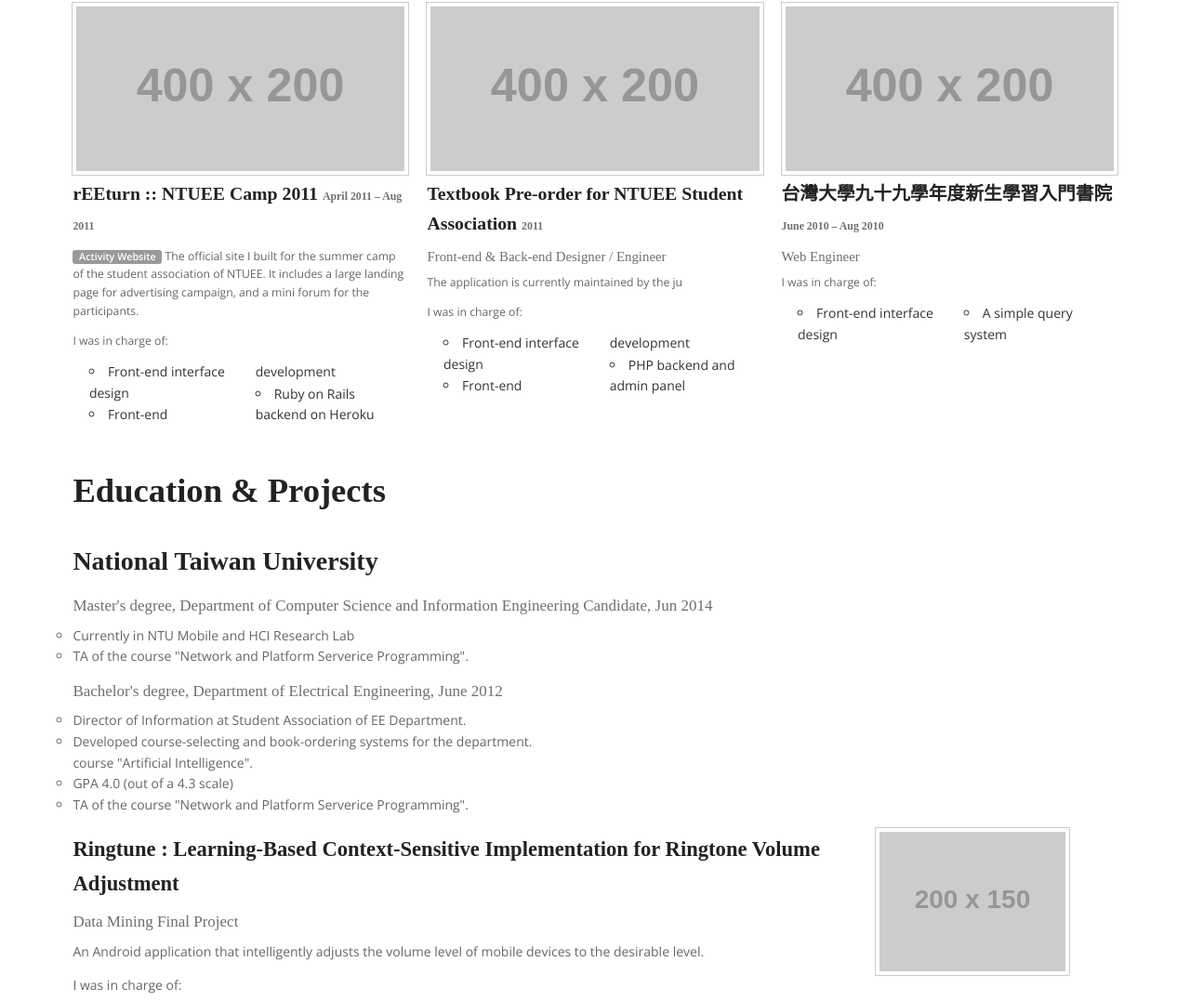
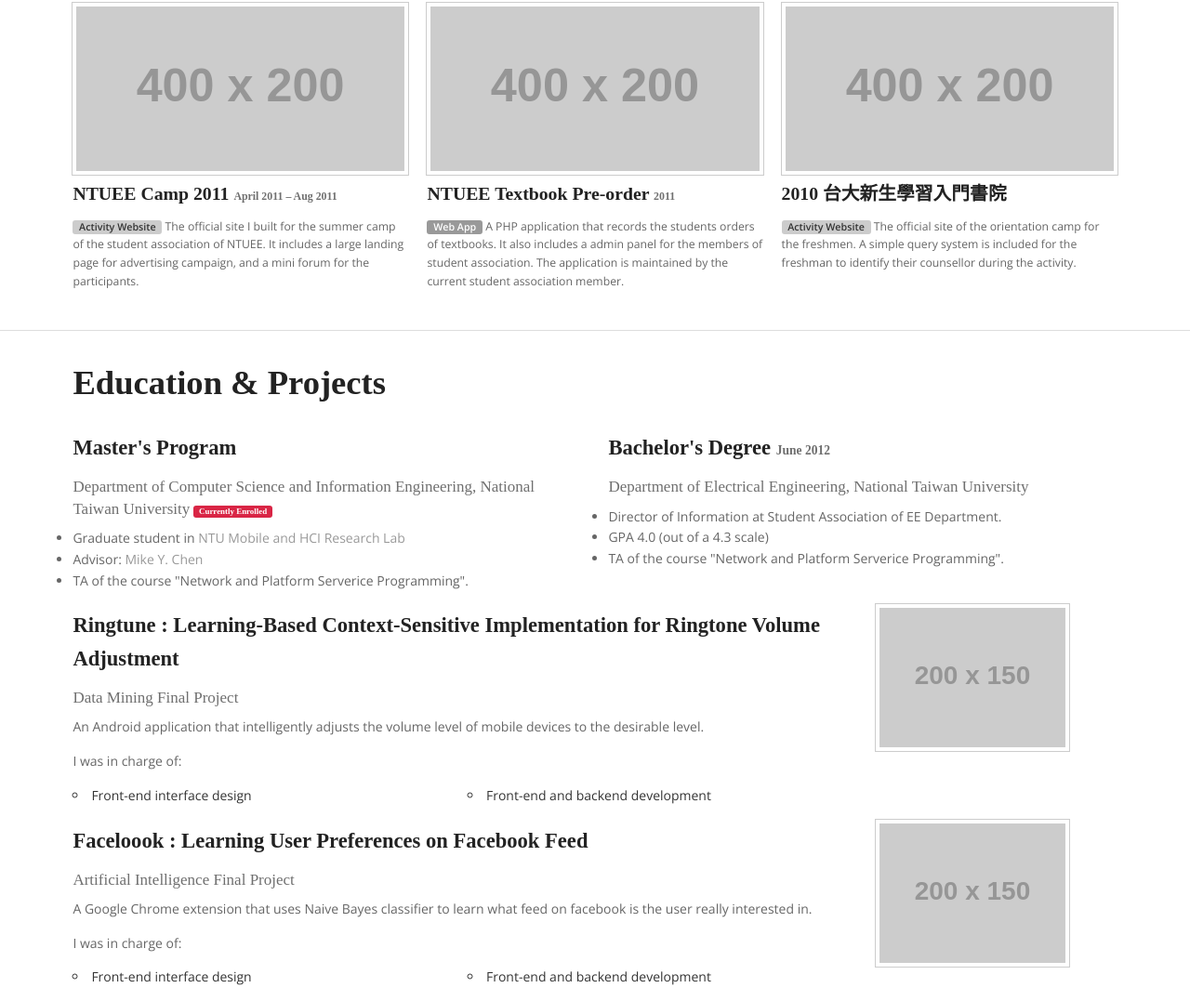
Before and after one commit to MrOrz/mrorz.github.com, a plain HTML site: page index.html in a window 1280 px wide. Shown: the part 763-1840 px from the top of the page at 93% size. Drawn offline with nearby package versions, Linux system fonts and the light colour scheme; placeholder pictures from the web are drawn by us; a web font is replaced by a local one.

Commit message:
Add a footer that prints QR code. Now page break have a horizontal line.

```diff
--- a/index.html
+++ b/index.html
@@ -62,110 +62,82 @@
           </a>
           <h4>GIS Taiwan<small> Sep 2012 – Aug 2013</small></h4>
           <p>
-            <span class="radius label">Activity Website</span>
+            <span class="secondary radius label">Activity Website</span>
             The official website for Global Initialtives Symposium in Taiwan. It is a conference information website built with <a href="http://foundation.zurb.com/" target="_blank">ZURB Foundation framework</a>.
           </p>
       </li>
 
       <li>
-          <a href="http://eecamp2011.heroku.com/" class="th">
+        <a href="http://camp2011.heroku.com/" class="th" target="_blank">
           <img src="http://placehold.it/400x200" alt="">
         </a>
-          <h4>rEEturn :: NTUEE Camp 2011 <small>April 2011 – Aug 2011</small></h4>
+        <h4>NTUEE Camp 2011 <small>April 2011 – Aug 2011</small></h4>
         <p>
-            <span class="radius label">Activity Website</span>
+          <span class="secondary radius label">Activity Website</span>
           The official site I built for the summer camp of the student association of NTUEE.
           It includes a large landing page for advertising campaign, and a mini forum for the participants.
         </p>
-          <p>I was in charge of:</p>
-          <ul class="two multicolumns circle">
-            <li class="has-tip" data-tooltip title="I built the entire front-end interface from scratch.">
-              Front-end interface design
-            </li>
-            <li class="has-tip" data-tooltip title="The development of this site involved HTML5 and SCSS">
-              Front-end development
-            </li>
-            <li class="has-tip" data-tooltip title="I built the entire back-end and planned the database">
-              Ruby on Rails backend on Heroku
-            </li>
-          </ul>
       </li>
 
       <li>
-          <a href="" class="th"><img src="http://placehold.it/400x200" alt=""></a>
-          <h4>Textbook Pre-order for NTUEE Student Association <small>2011</small></h4>
-          <h5 class="subheader">Front-end &amp; Back-end Designer / Engineer</h5>
+        <a href="http://ntuee.org/book/" class="th" target="_blank">
+          <img src="http://placehold.it/400x200" alt="">
+        </a>
+        <h4>NTUEE Textbook Pre-order <small>2011</small></h4>
 
-          <p>The application is currently maintained by the ju</p>
-
-          <p>I was in charge of:</p>
-          <ul class="two multicolumns circle">
-            <li class="has-tip" data-tooltip title="I built the entire front-end interface from scratch.">
-              Front-end interface design
-            </li>
-            <li class="has-tip" data-tooltip title="The development of this site involved HTML5 and SCSS">
-              Front-end development
-            </li>
-            <li class="has-tip" data-tooltip title="I built the entire back-end and planned the database">
-              PHP backend and admin panel
-            </li>
-          </ul>
+        <p>
+          <span class="radius label">Web App</span>
+          A PHP application that records the students orders of textbooks. It also includes a admin panel for the members of student association.
+          The application is maintained by the current student association member.
+        </p>
       </li>
 
       <li>
-          <a href="" class="th"><img src="http://placehold.it/400x200" alt=""></a>
-          <h4>台灣大學九十九學年度新生學習入門書院 <small>June 2010 – Aug 2010</small></h4>
-          <h5 class="subheader">Web Engineer</h5>
+        <a href="http://140.112.162.58:8080/oc3/news-1.html" class="th" target="_blank">
+          <img src="http://placehold.it/400x200" alt="">
+        </a>
+        <h4>2010 台大新生學習入門書院</h4>
 
-          <p>I was in charge of:</p>
-          <ul class="two multicolumns circle">
-            <li class="has-tip" data-tooltip title="I built the entire front-end interface from scratch.">
-              Front-end interface design
+        <p>
+          <span class="secondary radius label">Activity Website</span>
+          The official site of the orientation camp for the freshmen.
+          A simple query system is included for the freshman to identify their counsellor during the activity.
+        </p>
       </li>
-            <li class="has-tip" data-tooltip title="Simple backend written in PHP in 'My Counsellor' page">
-              A simple query system
-            </li>
-          </ul>
-      </li>
-
     </ul>
   </div></section>
 
-  <div class="page-break"></div>
+  <footer class="footer print-only">
+    <img src="images/qrcode.png" alt="QR Code">
+    <p>This resume is printed out directly from <a href="http://mrorz.github.com">http://mrorz.github.com</a>.</p>
+  </footer>
+
+  <hr class="page-break"/>
 
   <section class="row"><div class="small-12 columns">
 
     <h2>Education &amp; Projects</h3>
 
     <div class="row">
-      <div class="large-4 small-12 columns">
-
-      </div>
-      <div class="large-4 small-6 columns">
-
-      </div>
-      <div class="large-4 small-6 columns">
-
-      </div>
-    </div>
-
-
-    <h3>National Taiwan University</h3>
-    <h5 class="subheader">Master's degree, Department of Computer Science and Information Engineering Candidate, Jun 2014</h5>
-
-    <ul class="circle">
-      <li>Currently in NTU Mobile and HCI Research Lab</li>
+      <div class="large-6 columns">
+        <h4>Master's Program</h4>
+        <h5 class="subheader">Department of Computer Science and Information Engineering, National Taiwan University <small><span class="alert radius label">Currently Enrolled</span></small></h5>
+        <ul>
+          <li>Graduate student in <a href="http://ntumobile.org" target="_blank">NTU Mobile and HCI Research Lab</a></li>
+          <li>Advisor: <a href="http://mikechen.com" target="_blank">Mike Y. Chen</a></li>
           <li>TA of the course "Network and Platform Serverice Programming".</li>
         </ul>
-
-    <h5 class="subheader">Bachelor's degree, Department of Electrical Engineering, June 2012</h5>
-    <ul class="circle">
+      </div>
+      <div class="large-6 columns">
+        <h4>Bachelor's Degree <small>June 2012</small></h4>
+        <h5 class="subheader">Department of Electrical Engineering, National Taiwan University</h5>
+        <ul>
           <li>Director of Information at Student Association of EE Department.</li>
-      <li>Developed course-selecting and book-ordering systems for the department.</li>
-      course "Artificial Intelligence".</li>
           <li>GPA 4.0 (out of a 4.3 scale)</li>
           <li>TA of the course "Network and Platform Serverice Programming".</li>
         </ul>
+      </div>
+    </div>
 
     <article class="row">
       <div class="large-9 columns">
@@ -253,11 +225,6 @@
 
   </div></section>
 
-  <footer class="row">
-    <div class="small-12 columns">
-      <p class="print-only">This resume is printed out directly from <a href="#">http://mrorz.github.com</a>.</p>
-    </div>
-  </footer>
   <script>
   document.write('<script src=' +
   ('__proto__' in {} ? 'javascripts/vendor/zepto' : 'javascripts/vendor/jquery') +
--- a/sass/_index.sass
+++ b/sass/_index.sass
@@ -1,11 +1,12 @@
 @import compass/css3
 
-.page-break
-  display: none
+@page
+  margin: 2cm /* All margins set to 2cm */
 
 @media print
+  $print-body-width: 1000px
   body
-    width: 1000px
+    width: $print-body-width
     margin: 0 auto
 
   // Foundation print hack
@@ -27,9 +28,15 @@
       border-color: $secondary-color
       color: $secondary-color
 
+  .footer
+    margin-top: 5cm
+    text-align: center
+    display: block
+    width: $print-body-width
+
   .page-break
     // http://davidwalsh.name/css-page-breaks
-    display: block
+    border-color: transparent
     page-break-before: always
 
 a.th>img
```
Also changed, not shown: images/qrcode.png (added), stylesheets/app.css. Lines whose indentation alone changed are shown as unchanged.
